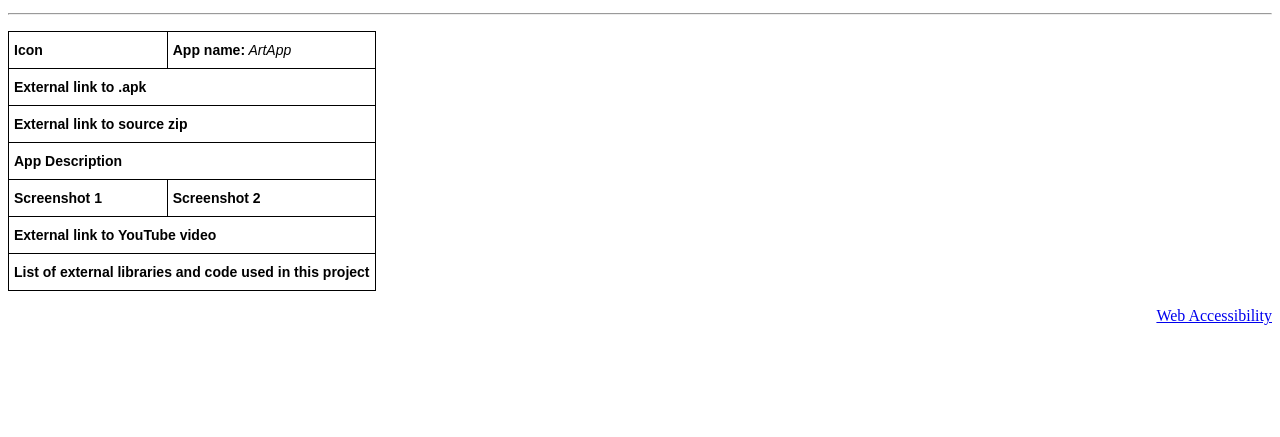
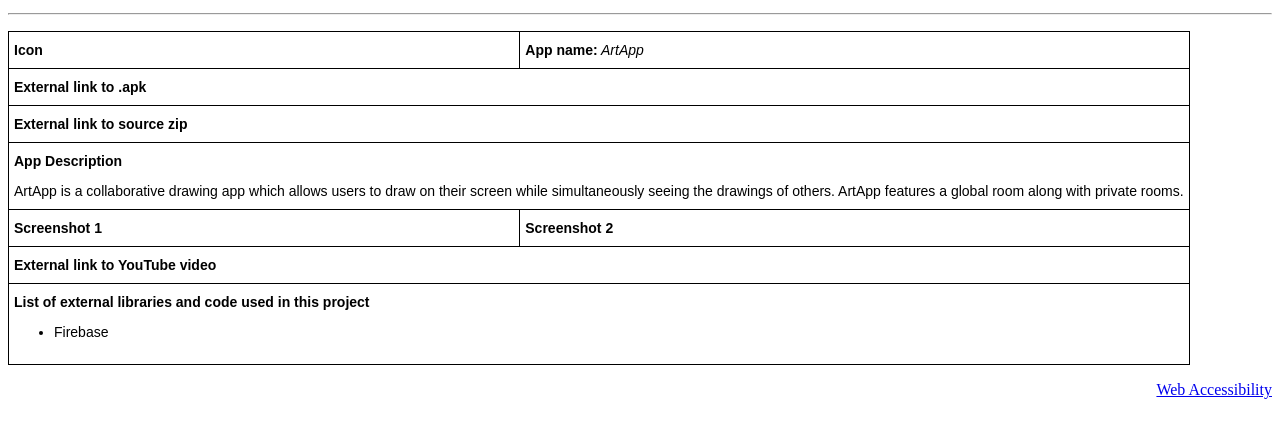
Before and after one commit to Ophir-Gal/artapp, a plain HTML site: page ArtApp.html in a window 1280 px wide. Shown: the part 123-560 px from the top of the page. Drawn offline with Linux system fonts and the light colour scheme.

Commit message:
working on html

```diff
--- a/ArtApp.html
+++ b/ArtApp.html
@@ -28,7 +28,11 @@ semester project for CMSC436, UMD, Fall 2020.
     <td class="tg-031e" colspan="2"><b>External link to source zip</b></td>
   </tr>
   <tr>
-    <td class="tg-031e" colspan="2"><b>App Description</b></td>
+    <td class="tg-031e" colspan="2"><b>App Description</b>
+      <p>ArtApp is a collaborative drawing app which allows users to draw on their screen
+        while simultaneously seeing the drawings of others. ArtApp features a global room along with private rooms.
+      </p>
+    </td>
   </tr>
   <tr>
     <td class="tg-031e"><b>Screenshot 1</b></td>
@@ -38,7 +42,11 @@ semester project for CMSC436, UMD, Fall 2020.
     <td class="tg-031e" colspan="2"><b>External link to YouTube video</b></td>
   </tr>
   <tr>
-    <td class="tg-031e" colspan="2"><b>List of external libraries and code used in this project</b></td>
+    <td class="tg-031e" colspan="2"><b>List of external libraries and code used in this project</b>
+      <ul>
+        <li>Firebase</li>
+      </ul>
+    </td>
   </tr>
 </tbody></table>
 
```
